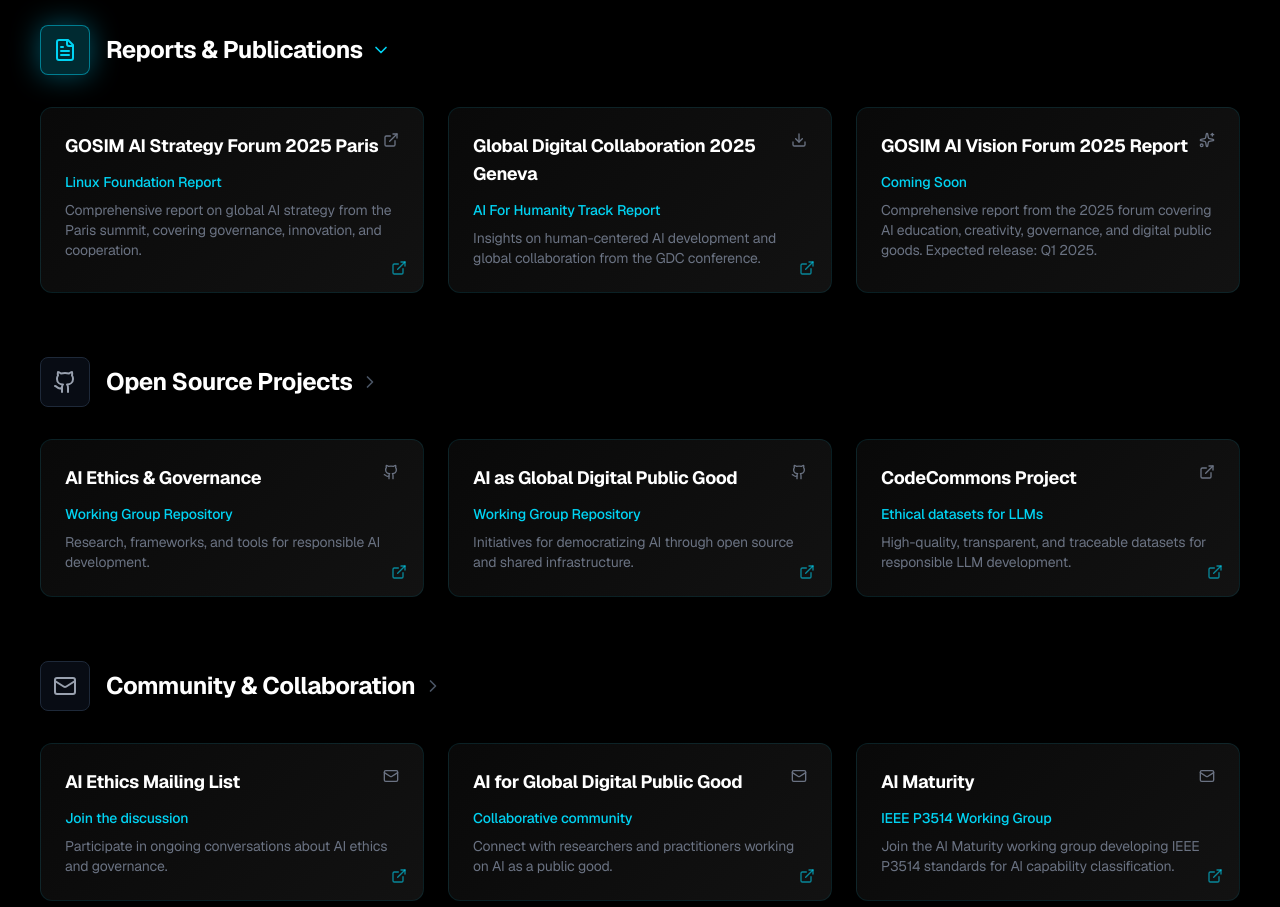
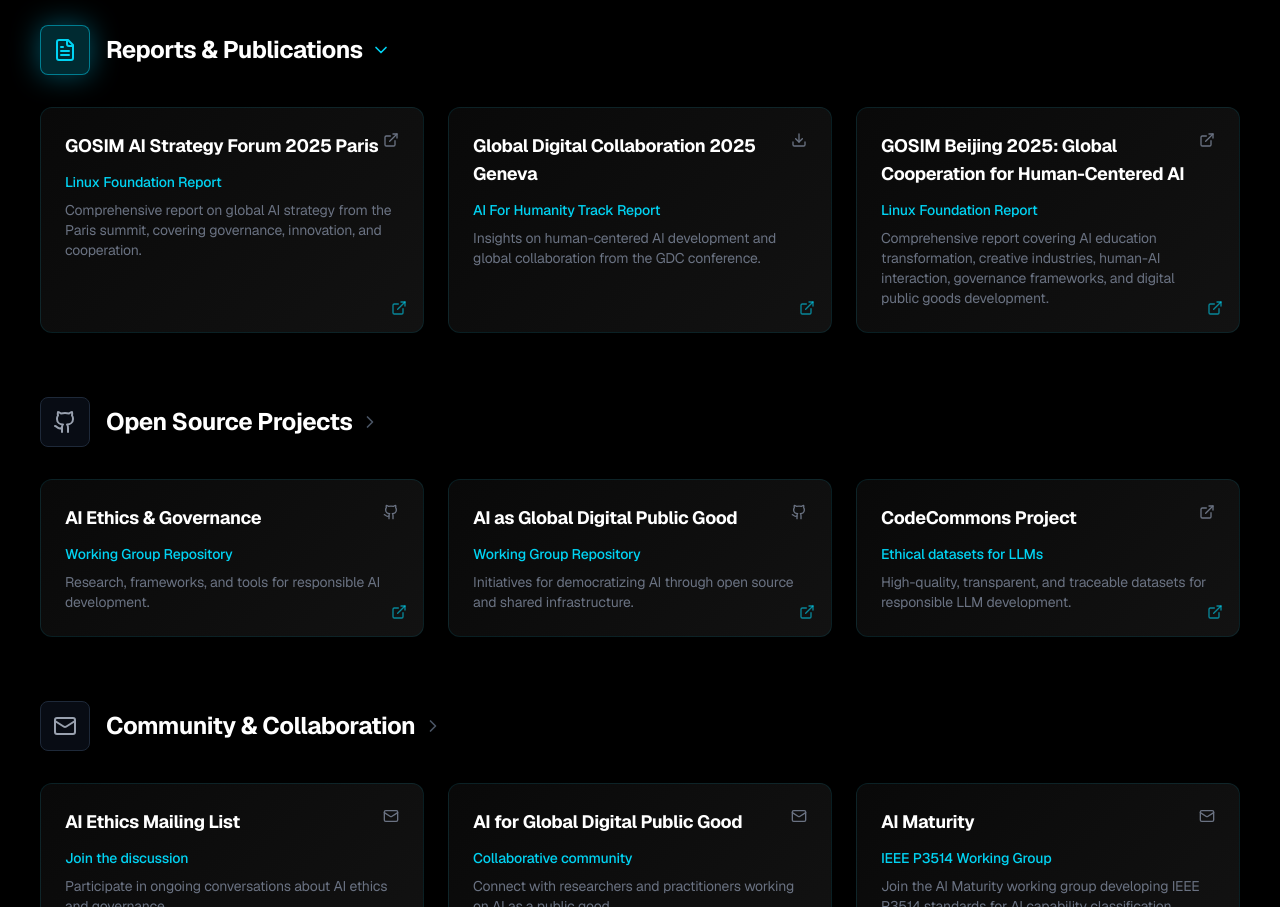
Before and after one commit to aivisionforum/aivisionforum.github.io, a Next.js app: page / in a window 1280 px wide. Shown: the part 4180-5087 px from the top of the page. Built offline with nearby package versions, Linux system fonts and the light colour scheme.

Commit message:
Update Resources section with published GOSIM Beijing 2025 report

```diff
--- a/components/Resources.tsx
+++ b/components/Resources.tsx
@@ -29,11 +29,11 @@ const Resources = () => {
           type: "PDF"
         },
         {
-          title: "GOSIM AI Vision Forum 2025 Report",
-          subtitle: "Coming Soon",
-          description: "Comprehensive report from the 2025 forum covering AI education, creativity, governance, and digital public goods. Expected release: Q1 2025.",
-          link: "#",
-          type: "Coming Soon"
+          title: "GOSIM Beijing 2025: Global Cooperation for Human-Centered AI",
+          subtitle: "Linux Foundation Report",
+          description: "Comprehensive report covering AI education transformation, creative industries, human-AI interaction, governance frameworks, and digital public goods development.",
+          link: "https://www.linuxfoundation.org/research/gosim-beijing-2025",
+          type: "Web"
         }
       ]
     },
```
